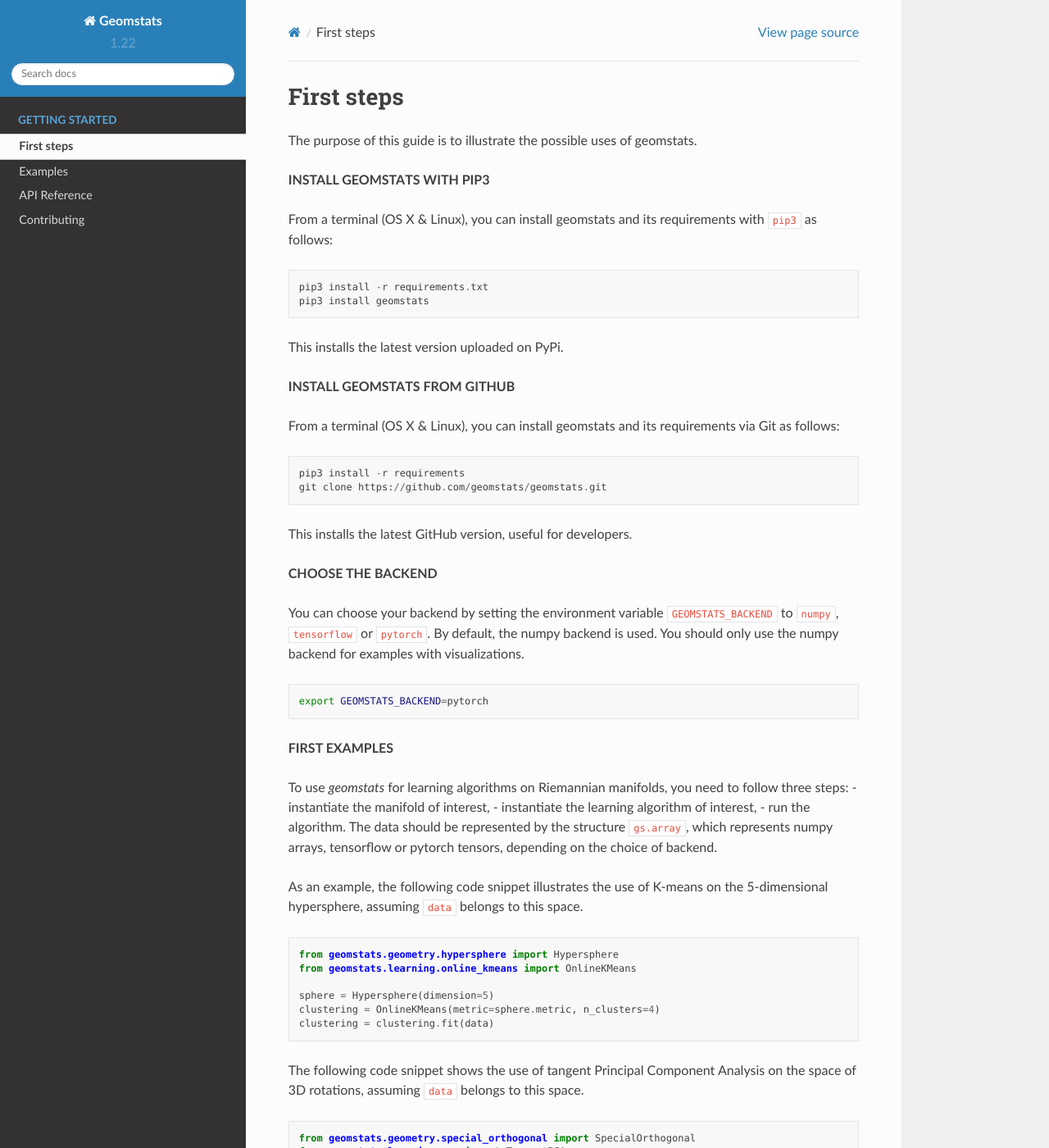
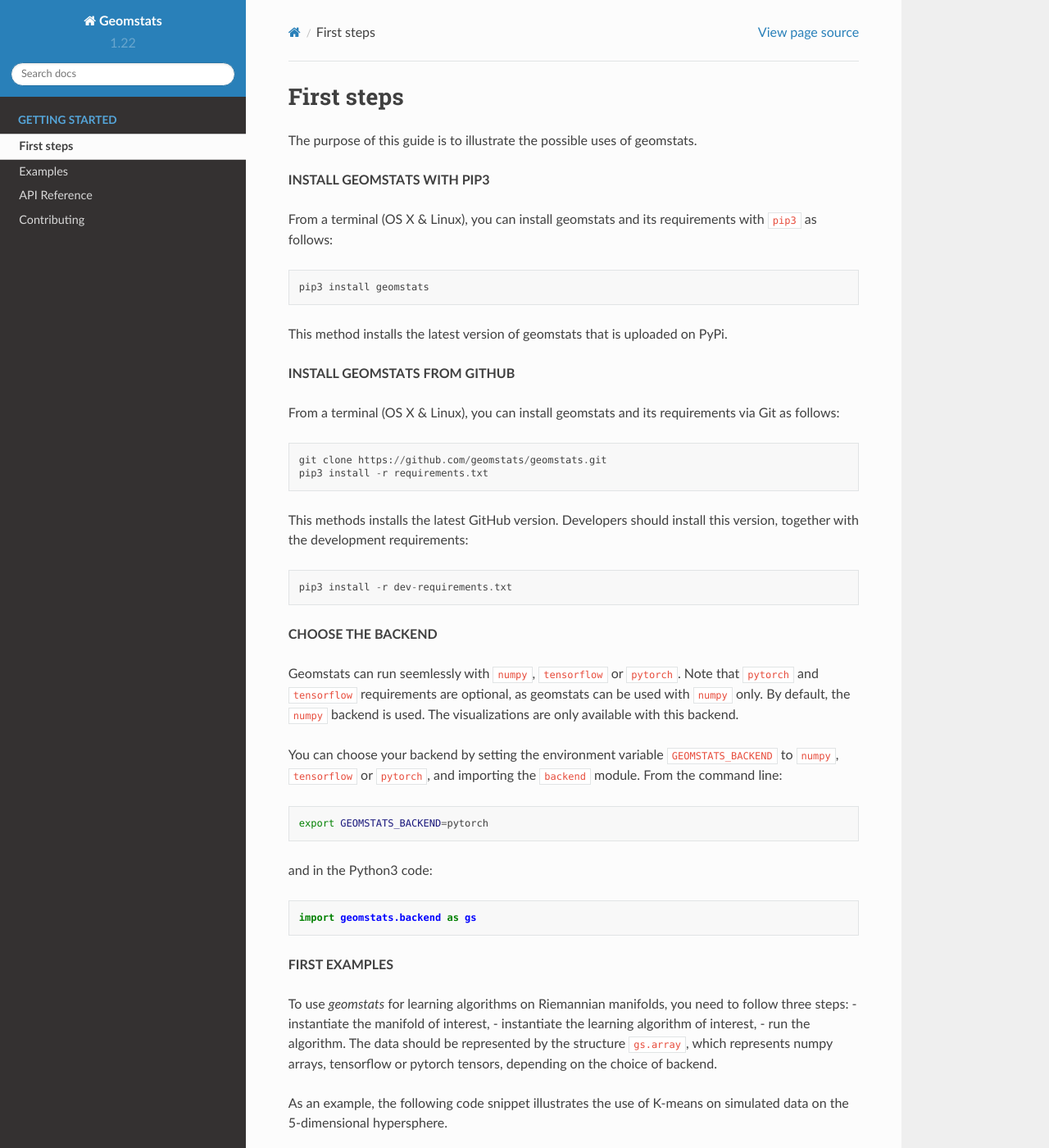
Before and after one commit to geomstats/geomstats, a Sphinx documentation site: the page built from docs/first-steps.rst, in a window 1280 px wide and 1400 px high. Shown: the whole window at 82% size. Built offline with Sphinx 7.4.7 and the Read the Docs theme 2.0.0, drawn with Linux system fonts in a browser that asks for light colours; some of the changed text lies outside the part shown.

Commit message:
Address reviews

```diff
--- a/docs/first-steps.rst
+++ b/docs/first-steps.rst
@@ -10,27 +10,37 @@ The purpose of this guide is to illustrate the possible uses of geomstats.
 
 From a terminal (OS X & Linux), you can install geomstats and its requirements with ``pip3`` as follows::
 
-    pip3 install -r requirements.txt
     pip3 install geomstats
 
-This installs the latest version uploaded on PyPi.
+This method installs the latest version of geomstats that is uploaded on PyPi.
 
 **INSTALL GEOMSTATS FROM GITHUB**
 
 From a terminal (OS X & Linux), you can install geomstats and its requirements via Git as follows::
 
-    pip3 install -r requirements
     git clone https://github.com/geomstats/geomstats.git
+    pip3 install -r requirements.txt
 
-This installs the latest GitHub version, useful for developers.
+This methods installs the latest GitHub version. Developers should install this version, together with the development requirements::
+
+    pip3 install -r dev-requirements.txt
 
 **CHOOSE THE BACKEND**
 
-You can choose your backend by setting the environment variable ``GEOMSTATS_BACKEND`` to ``numpy``, ``tensorflow`` or ``pytorch``. By default, the numpy backend is used. You should only use the numpy backend for examples with visualizations.
+Geomstats can run seemlessly with ``numpy``, ``tensorflow`` or ``pytorch``. Note that ``pytorch`` and ``tensorflow`` requirements are optional, as geomstats can be used with ``numpy`` only. By default, the ``numpy`` backend is used. The visualizations are only available with this backend.
+
+You can choose your backend by setting the environment variable ``GEOMSTATS_BACKEND`` to ``numpy``, ``tensorflow`` or ``pytorch``, and importing the ``backend`` module. From the command line:
 
 .. code-block:: bash
 
     export GEOMSTATS_BACKEND=pytorch
+
+and in the Python3 code:
+
+.. code-block:: python
+
+    import geomstats.backend as gs
+
 
 **FIRST EXAMPLES**
 
@@ -42,7 +52,7 @@ algorithms on Riemannian manifolds, you need to follow three steps:
 The data should be represented by the structure ``gs.array``, which represents numpy arrays, tensorflow or pytorch tensors, depending on the choice of backend.
 
 As an example, the following code snippet illustrates the use of K-means
-on the 5-dimensional hypersphere, assuming ``data`` belongs to this space.
+on simulated data on the 5-dimensional hypersphere.
 
 .. code-block:: python
 
@@ -50,11 +60,14 @@ on the 5-dimensional hypersphere, assuming ``data`` belongs to this space.
     from geomstats.learning.online_kmeans import OnlineKMeans
 
     sphere = Hypersphere(dimension=5)
+
+    data = sphere.random_uniform(n_samples=10)
+
     clustering = OnlineKMeans(metric=sphere.metric, n_clusters=4)
     clustering = clustering.fit(data)
 
-The following code snippet shows the use of tangent Principal Component Analysis on the
-space of 3D rotations, assuming ``data`` belongs to this space.
+The following code snippet shows the use of tangent Principal Component Analysis on simulated data on the
+space of 3D rotations.
 
 .. code-block:: python
 
```
Also changed, not shown: other parts of docs/first-steps.rst (+3 -1 lines), README.md (+18 -12 lines).
